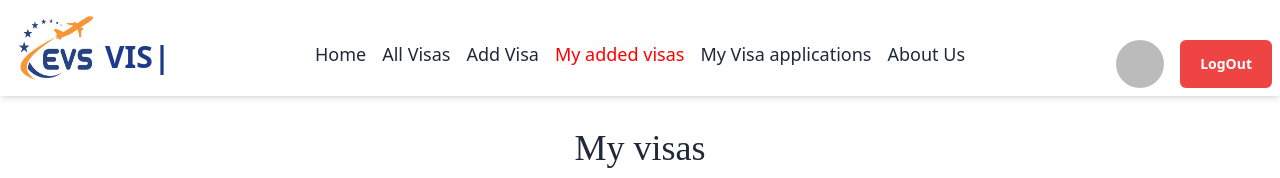
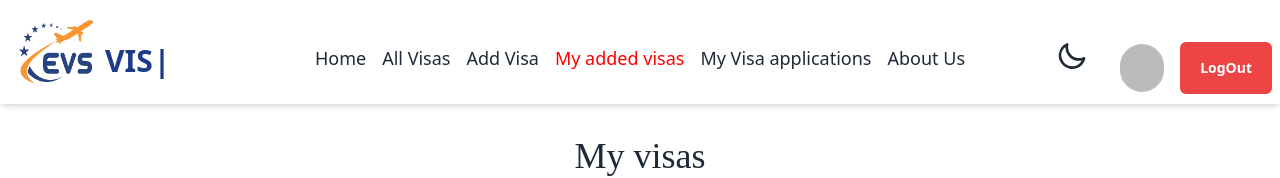
Before and after one commit to SakibHasan7439/Visa-service-provider, a React (Vite) app: page /myVisas in a window 1280 px wide. Shown: the top 178 px of the page. Built offline with nearby package versions, Linux system fonts and the light colour scheme; no server answers; sample sign-in values are in the browser's storage.

Commit message:
navbar issue fixed

```diff
--- a/src/Components/Navbar.jsx
+++ b/src/Components/Navbar.jsx
@@ -53,7 +53,7 @@ const Navbar = () => {
           </ul>
         </div>
         <div className="flex items-center">
-          <img className="w-12 md:w-24" src={logo} alt="website logo" />
+          <img className="w-3 md:w-24" src={logo} alt="website logo" />
           <a className="btn btn-ghost md:text-xl px-0 text-sm pt-[10px] md:pt-[14px] font-bold xl:text-3xl text-blue-900">
             <Typewriter
               options={{
@@ -77,8 +77,9 @@ const Navbar = () => {
       </div>
       <div className="navbar-end md:mt-8">
         {user ? (
-          <div className="flex gap-4 text-lg">
-            <div className="tooltip" data-tip={user.displayName}>
+          <div className="flex gap-4 items-center text-lg">
+            <Toggle></Toggle>
+            <div className="tooltip w-[110px] md:w-[116px]" data-tip={user.displayName}>
               <img
                 className="w-7 h-7 md:w-12 md:h-12 object-cover rounded-full"
                 src={user.photoURL}
@@ -87,7 +88,7 @@ const Navbar = () => {
             </div>
             <button
               onClick={handleSignOut}
-              className="bg-red-500 rounded-md text-sm px-5 py-1 font-semibold text-white"
+              className="bg-red-500 rounded-md text-sm px-2 py-2 md:px-5 md:py-4 md:font-semibold text-white"
             >
               LogOut
             </button>
--- a/src/Components/Toggle.jsx
+++ b/src/Components/Toggle.jsx
@@ -10,7 +10,7 @@ const Toggle = () => {
     document.querySelector("html").setAttribute("data-theme", theme);
   }, [theme]);
   return (
-    <label className="swap swap-rotate justify-end pr-4">
+    <label className="swap swap-rotate justify-end pb-[10px] pr-4">
       <input className="w-8 h-8 border-none" onClick={toggleTheme} type="checkbox" />
       <svg
         className="swap-on h-8 w-8 fill-current"
```
